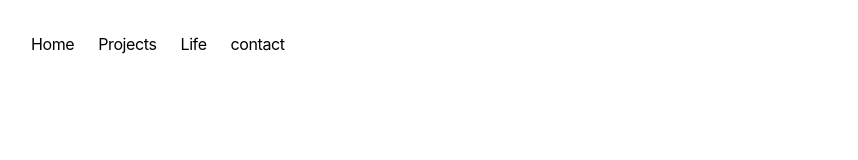
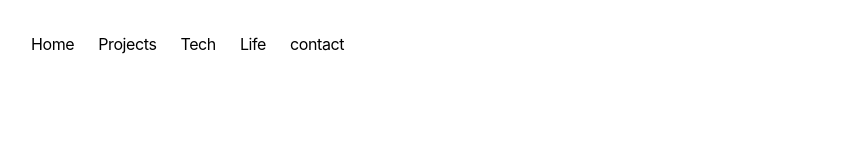
Before and after one commit to rohitkrtiwari/portfolio-web, a Next.js app: page / in a window 1280 px wide. Shown: the top 160 px of the page, without its empty margins (181-1039 px from the left). Built offline with nearby package versions, Linux system fonts and the light colour scheme.

Commit message:
Build typo fixes

```diff
--- a/app/components/nav.tsx
+++ b/app/components/nav.tsx
@@ -10,7 +10,7 @@ const navItems = {
   '/blog': {
     name: 'Tech',
   },
-  '/blog': {
+  '/life': {
     name: 'Life'
   },
   '/contact': {
```
